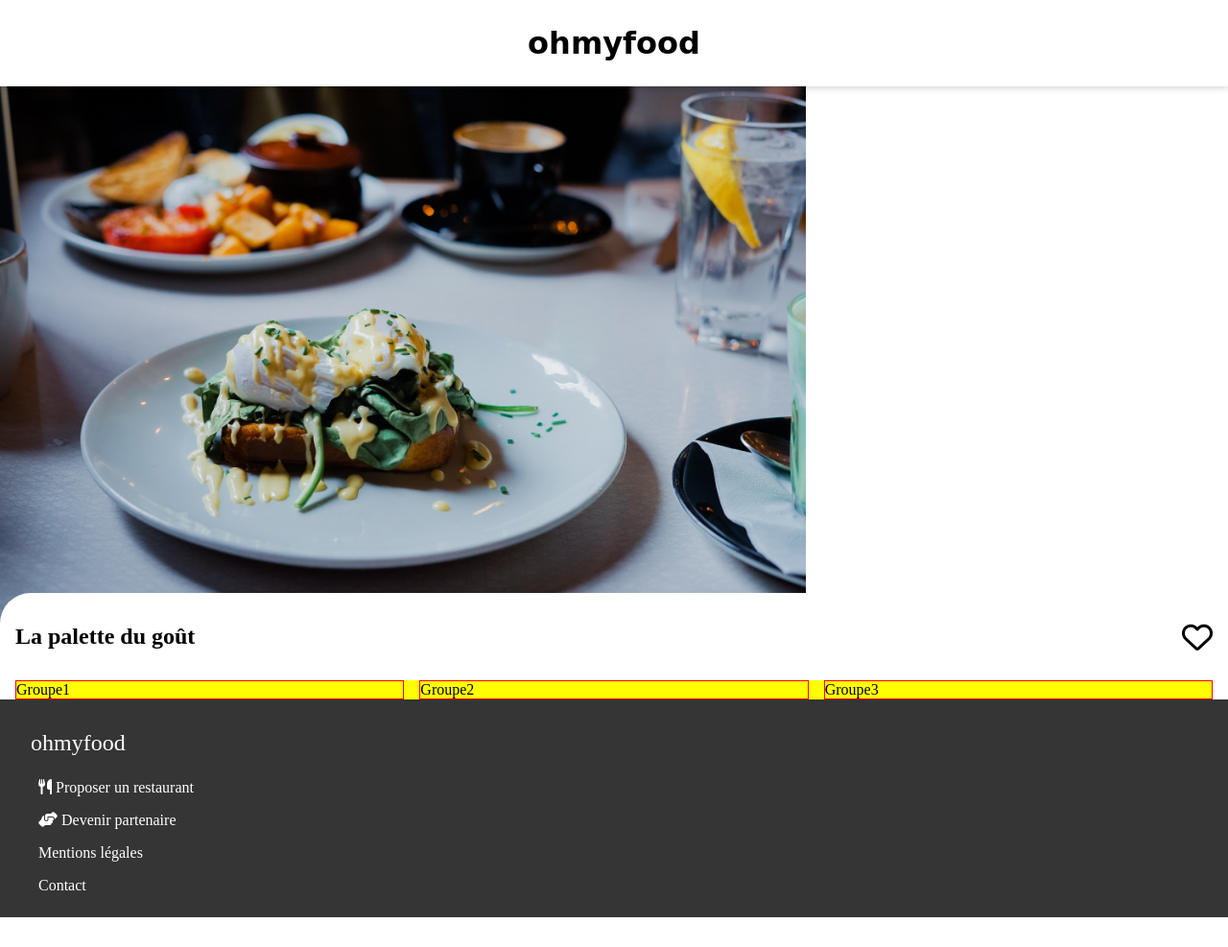
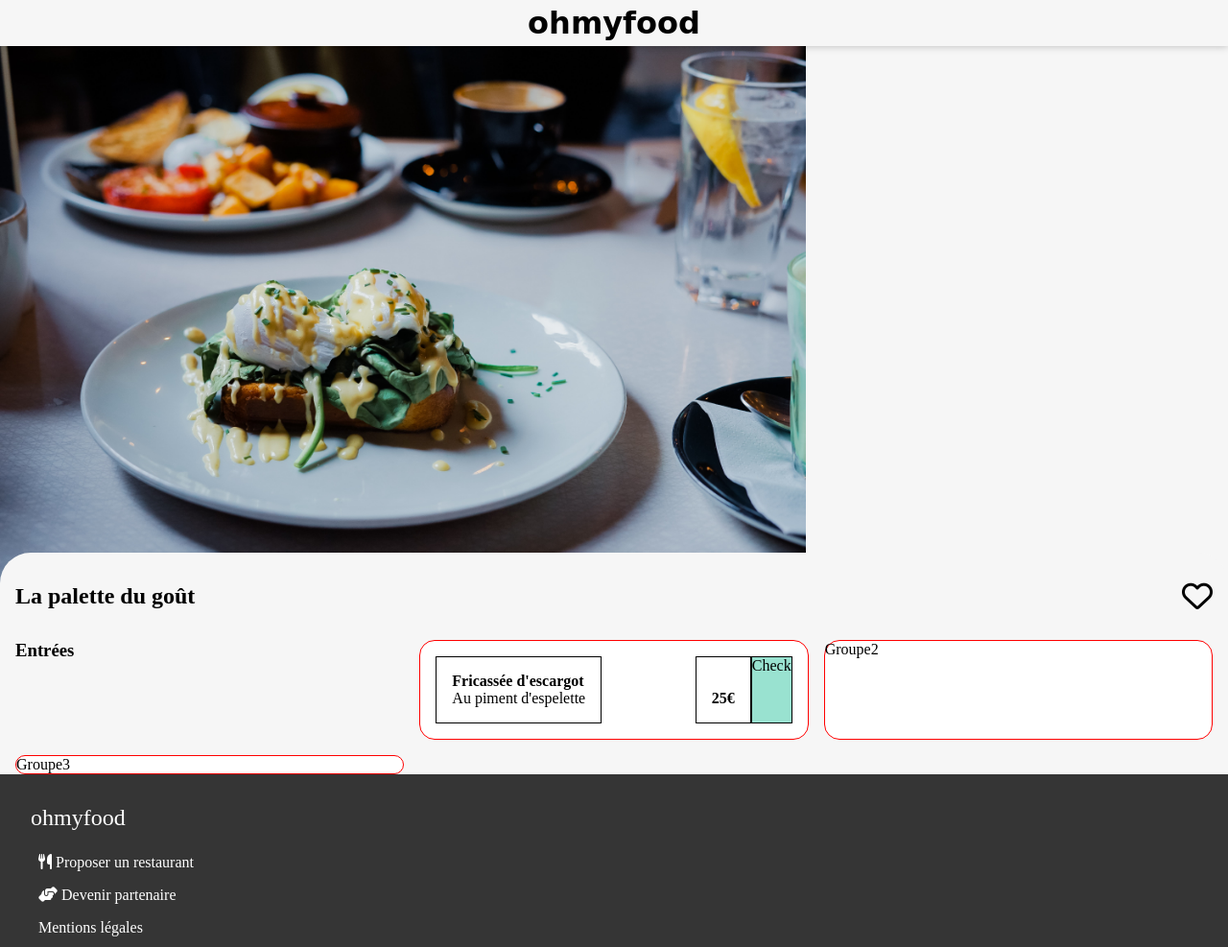
Before and after one commit to kant95270/kribi_karim_3_14112021, a website: page pages/resto-1.html in a window 1280 px wide. Shown: the top 987 px of the page at 96% size. Before the commit the page ends 956 px from the top, so only its background shows below. Drawn offline with Linux system fonts and the light colour scheme; a web font is replaced by a local one.

Commit message:
restaurant card 1

```diff
--- a/pages/resto-1.html
+++ b/pages/resto-1.html
@@ -10,7 +10,7 @@
     <link rel="stylesheet" href="../style.css">
 </head>
 
-<body>
+<body id="page-resto">
     <header>
         <h1>ohmyfood</h1>
     </header>
@@ -21,8 +21,18 @@
     </div>
 
     <main class="resto-main">
-    <section class="menus-grid">
-        <div class="menus_category">Groupe1</div>
+    <section class="menus">
+        <h3>Entrées</h3>
+        <div class="menus_category">
+            <div class="menu-item">
+                <div class="menu-item_description">
+                <h4>Fricassée d'escargot</h4>
+                <p>Au piment d'espelette</p>
+                </div>
+                <span class="menu-item_price">25€</span>
+                <div class="menu-item_check">Check</div>
+            </div>
+        </div>
         <div class="menus_category">Groupe2</div>
         <div class="menus_category">Groupe3</div>
     </section>
--- a/sass/base.scss
+++ b/sass/base.scss
@@ -19,13 +19,13 @@ main {
     }
 }
 
-h2 {
-    padding:  32px 0;
-    margin: 0;
-}
-
+h1,
+h2,
 h3,
-p {
+h4,
+h5,
+h6,p {
+    padding: 0;
     margin: 0;
 }
 
--- a/sass/layout/menus.scss
+++ b/sass/layout/menus.scss
@@ -2,17 +2,18 @@
 @import "../utils/colors.scss";
 @import "../utils/mixins.scss";
 
-.menus {
+#homepage {
+  .menus {
     background-color: #f6f6f6;
     margin-bottom: 32px;
 
     .menus_cards {
         display: grid;
-        grid-template-columns: repeat(1 ,1fr);
+        grid-template-columns: repeat(2 ,1fr);
         gap: 32px;
         @media (max-width: $breakpoint) {
-        grid-template-columns: repeat(2, 1fr);
-        background-size: cover;
+        grid-template-columns: repeat(1, 1fr);
+
     }
     .new {
         position: relative;
@@ -47,8 +48,9 @@
             @include heart-animated;
             }
             h3
-            p{
-                padding: 4.8px;
-            }
-        }
+            p {
+                 padding: 4.8px;
+           }
+       }
     }
+ }
--- a/sass/pages/restaurant.scss
+++ b/sass/pages/restaurant.scss
@@ -1,7 +1,13 @@
 @import "../utils/mixins.scss";
 @import "../utils/variables.scss";
+@import "../utils/colors.scss";
 
-.banner img {
+body{
+    background-color: $lightergrey;
+}
+
+#page-resto {
+  .banner img {
     display: block;
     max-width: 100%;
     height: 70vh;
@@ -9,29 +15,51 @@
     object-position: center bottom;
 }
 
-.resto_title {
+  .resto_title {
     margin-top: -32px;
-h2 {
+ h2 {
     font-family: "shrikhand","sans serif";
     padding: 32px 16px;
    @include heart-animated;
    border-radius: 32px 32px 0 0;
+   background-color: $lightergrey;
+
 }
 }
-
-.menus-grid {
-    background: yellow;
+.resto-main {
+    padding: 0 16px;
+}
+.menus {
     display: grid;
-    grid-template-columns: repeat(3,1fr);
+    grid-template-columns: repeat(3, 1fr);
     gap: 16px;
     @media (max-width:$breakpoint) {
         grid-template-columns: 1fr;
-    }
-    & > * {
-        border: 1px solid red;
+}
+.menus_category {
+    border: 1px solid red;
+    background-color: white;
+    border-radius: 16px;
+    .menu-item {
+        display: flex;
+        padding: 16px;
+        .menu-item_price {
+            margin-left: auto;
+            font-weight: 900;
+            padding: 16px;
+            display: flex;
+            align-items: flex-end;
+        }
+        .menu-item_description {
+            padding: 16px;
+        }
+        .menu-item_check {
+            background-color: $color-tertiary;
+        }
+        & > * {
+            border: 1px solid;
+        }
     }
 }
-
-.resto-main {
-    padding: 0 16px;
 }
+}
--- a/sass/utils/colors.scss
+++ b/sass/utils/colors.scss
@@ -1,4 +1,6 @@
 $lightgrey: #7e7e7e;
-$purple:#9356dc;
+$lightergrey: #f6f6f6;
+
+$purple :#9356dc ;
 $color-tertiary: #99e2d0;
 $darkgrey : #353535;
```
Also changed, not shown: index.html (+1 -1 lines), style.css, 1 other file.
